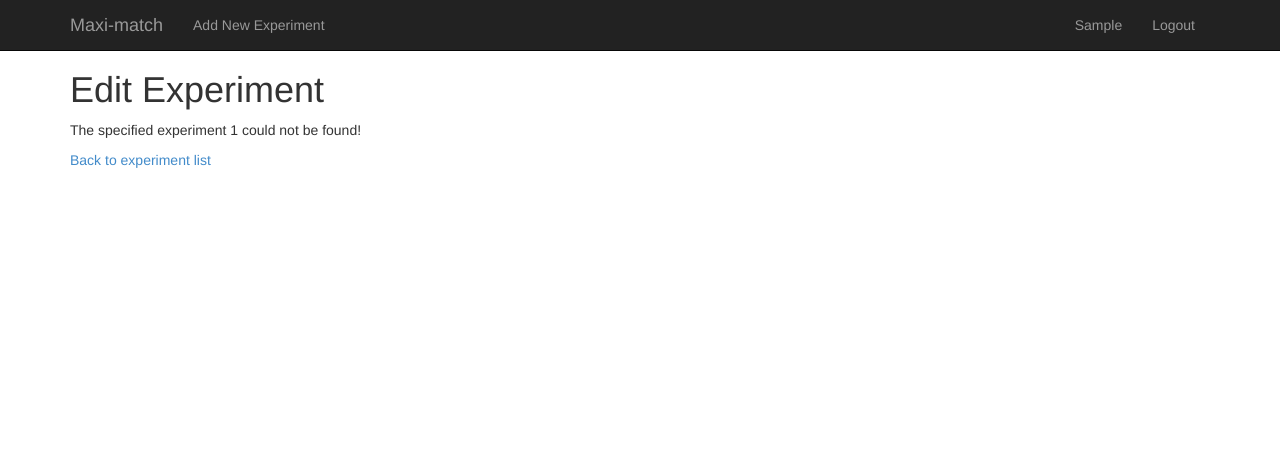
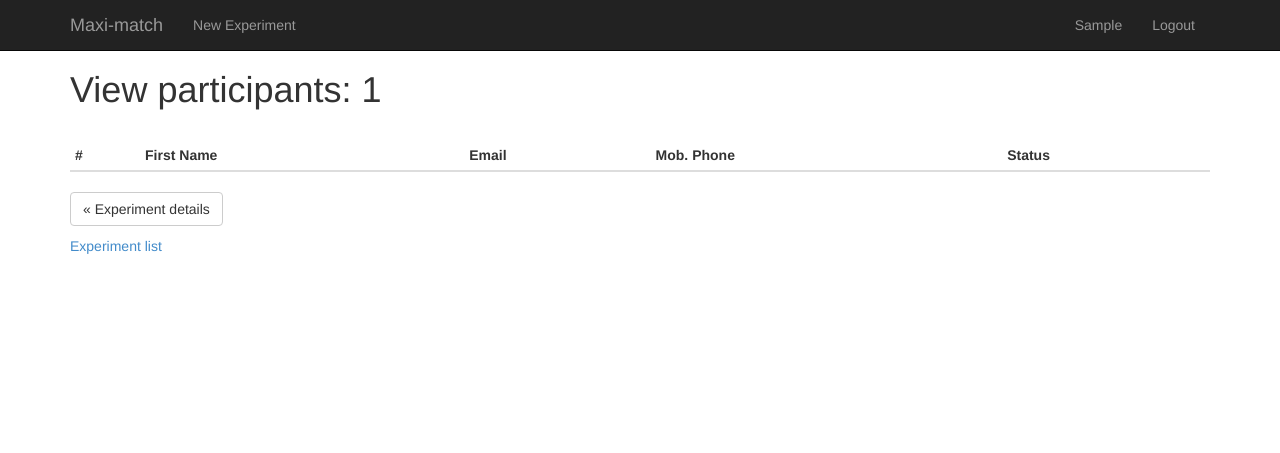
Before and after one commit to MickeyPash/DIM3-Rio, a Django app: page /view_participants/1/ in a window 1280 px wide. Shown: the top 453 px of the page. Run offline with Django 3.2, Linux system fonts and the light colour scheme; a user stored in the database is signed in; tables that the repository leaves empty hold one stand-in row (values such as "Sample post"); lists and menus that the app fills with data are empty; parts of the project's set-up code (start-up, migrations or seed data) failed here and were passed over; some libraries are stand-ins or nearby versions.

Commit message:
Requires researcher login for certain views, added alerts, view participants

```diff
--- a/team_zeta_project/maximatch/models.py
+++ b/team_zeta_project/maximatch/models.py
@@ -66,7 +66,7 @@ class Experiment(models.Model):
     researcher = models.ForeignKey(Researcher)
 
     def __unicode__(self):
-        return self.short_description
+        return self.title
 
 class Application(models.Model):
     STATUS_CHOICES = (
@@ -80,4 +80,4 @@ class Application(models.Model):
     status = models.CharField(max_length=25, choices=STATUS_CHOICES)
 
     def __unicode__(self):
-        return self.participant.user.username+'-'+self.experiment.short_description
+        return '\"' + self.participant.user.username + '\"' +' applied for \"'+self.experiment.short_description + '\"'
--- a/team_zeta_project/maximatch/views.py
+++ b/team_zeta_project/maximatch/views.py
@@ -30,6 +30,13 @@ def is_researcher(user_id=None):
         pass
     return False
 
+def count_participants(experiment=None):
+    try:
+        num = Application.objects.filter(experiment=experiment).count()
+    except:
+        num = 0
+    return num
+
 def index(request):
     context = RequestContext(request)
 
@@ -38,6 +45,11 @@ def index(request):
 
     for experiment in experiment_list:
         experiment.url = encode_url(experiment.title)
+
+    if is_researcher(request.user.id):
+        context_dict['is_researcher'] = True
+        for experiment in experiment_list:
+            experiment.num_participants = count_participants(experiment)
 
     return render_to_response('maximatch/index.html', context_dict, context)
 
@@ -52,6 +64,8 @@ def experiment(request, experiment_title_url):
 
     context_dict = {'experiment_title': experiment_title}
 
+    applied = False
+
     try:
         experiment = Experiment.objects.get(title=experiment_title)
 
@@ -60,7 +74,19 @@ def experiment(request, experiment_title_url):
         context_dict['experiment'] = experiment
 
     except Experiment.DoesNotExist:
+        experiment = None
         pass
+    if not is_researcher(request.user.id) and experiment:
+        try:
+            user = User.objects.get(id=request.user.id)
+            participant = Participant.objects.get(user=user)
+            application = Application.objects.get(participant=participant, experiment=experiment)
+            applied = True
+        except (Application.DoesNotExist, Participant.DoesNotExist, User.DoesNotExist):
+            applied = False
+
+
+    context_dict['applied'] = applied
 
     return render_to_response('maximatch/experiment.html', context_dict, context)
 
@@ -139,15 +165,18 @@ def apply_experiment(request, experiment_title_url=None):
     try:
         user = User.objects.get(id=user_id)
         experiment = Experiment.objects.get(title=decode_url(experiment_title_url))
+        experiment.url = encode_url(experiment.title)
         participant = Participant.objects.get(user=user)
     except (Experiment.DoesNotExist, User.DoesNotExist, Participant.DoesNotExist):
         context_dict['error_message'] = 'Participant or experiment does not exist.'
-        return render_to_response('maximatch/applied_experiment.html', context_dict, context)
+        return HttpResponseRedirect('/maximatch/experiment/%s/'%experiment.url)
 
     try:
         application = Application.objects.get(participant=participant, experiment=experiment)
         context_dict['error_message'] = 'You have already applied to this experiment.'
-        return render_to_response('maximatch/applied_experiment.html', context_dict, context)
+        context_dict['applied'] = True
+
+        return HttpResponseRedirect('/maximatch/experiment/%s/'%experiment.url)
 
     except Application.DoesNotExist:
         pass
@@ -158,7 +187,7 @@ def apply_experiment(request, experiment_title_url=None):
     success = True
     context_dict = {'success': success}
 
-    return render_to_response('maximatch/applied_experiment.html', context_dict, context)
+    return HttpResponseRedirect('/maximatch/experiment/%s/'%experiment.url)
 
 @login_required
 def view_participants(request, experiment_title_url=None):
@@ -174,12 +203,17 @@ def view_participants(request, experiment_title_url=None):
     try:
         experiment = Experiment.objects.get(title=experiment_title)
         experiment.url = encode_url(experiment.title)
+        applications = Application.objects.filter(experiment=experiment)
 
         context_dict['experiment'] = experiment
+        context_dict['applications'] = applications
 
     except Experiment.DoesNotExist:
         # We get here if we didn't find the specified experiment.
-        return render_to_response('maximatch/edit_experiment.html', context_dict, context)
+        applications = None
+        context_dict['error_message'] = 'Experiment does not exist'
+
+    return render_to_response('maximatch/view_participants.html', context_dict, context)
 
     if request.POST:
         form = ExperimentForm(request.POST, instance=experiment)
@@ -197,7 +231,7 @@ def view_participants(request, experiment_title_url=None):
 
     context_dict['form'] = form
 
-    return render_to_response('maximatch/edit_experiment.html', context_dict, context)
+    return render_to_response('maximatch/view_participants.html', context_dict, context)
 
 def register(request):
     context = RequestContext(request)
--- a/team_zeta_project/static/css/main.css
+++ b/team_zeta_project/static/css/main.css
@@ -122,7 +122,12 @@ body {
   height: 200px;
 }
 
+a.no-style {
 
+}
+a.no-style:hover, a.no-style:visited, a.no-style:link, a.no-style:active {
+  text-transform: none !important;
+}
 
 
 
--- a/team_zeta_project/templates/maximatch/base.html
+++ b/team_zeta_project/templates/maximatch/base.html
@@ -24,7 +24,7 @@
                 <div class="navbar-left">
                     <ul class="nav navbar-nav">
                         {% if user.id|is_researcher %}
-                                <li><a href="/maximatch/add_experiment/">Add New Experiment</a></li>
+                                <li><a href="/maximatch/add_experiment/">New Experiment</a></li>
                         {% endif %}
                     </ul>
             </div>
--- a/team_zeta_project/templates/maximatch/index.html
+++ b/team_zeta_project/templates/maximatch/index.html
@@ -14,6 +14,10 @@
                   <br>
 
                   <p>Duration: {{ experiment.duration }} <a class="btn btn-default pull-right" href="/maximatch/experiment/{{ experiment.url }}" role="button">View details &raquo;</a></p>
+                  {% if is_researcher %}
+                  <p>{{ experiment.num_participants }} Participants</p>
+                  {% endif %}
+                  <p></p>
                 </div>
             {% endfor %}
 
--- a/team_zeta_project/templates/maximatch/login.html
+++ b/team_zeta_project/templates/maximatch/login.html
@@ -12,7 +12,10 @@
         {% csrf_token %}
 
         {% if error_message %}
-        <p><strong>{{ error_message }}</strong></p>
+        <div class="alert alert-danger">
+        <button type="button" class="close" data-dismiss="alert" aria-hidden="true">&times;</button>
+        {{ error_message }}
+        </div>
         {% endif %}
 
         Username: <input type="text" class="input-block-level form-control" placeholder="Username" name="username" value="" size="50" required/>
--- a/team_zeta_project/templates/maximatch/settings.html
+++ b/team_zeta_project/templates/maximatch/settings.html
@@ -5,7 +5,11 @@
     <h1>Settings</h1>
 
     {% if updated %}
-        <p><strong>Settings updated!</strong></p>
+        <div class="alert alert-success">
+        <button type="button" class="close" data-dismiss="alert" aria-hidden="true">&times;</button>
+        {{ error_message }}
+        <strong>Settings updated!</strong>
+        </div>
     {% endif %}
 
     <form id="user_form" method="post" action="/maximatch/settings/">
--- a/team_zeta_project/templates/maximatch/view_participants.html
+++ b/team_zeta_project/templates/maximatch/view_participants.html
@@ -0,0 +1,38 @@
+{% extends 'maximatch/base.html' %}
+
+{% block title %}{{ experiment_title }}{% endblock %}
+
+{% block body_block %}
+
+	{% if not experiment_title %}
+		<h1>{{ error_message }}</h1>
+	{% else %}
+    <h1>View participants: {{ experiment_title }}</h1>
+
+    <br>
+
+    <table class="table table-condensed">
+      <thead>
+        <tr>
+          <th>#</th>
+          <th>First Name</th>
+          <th>Email</th>
+          <th>Mob. Phone</th>
+          <th>Status</th>
+        </tr>
+      </thead>
+      <tbody>
+      {% for application in applications %}
+        <tr>
+          <td>{{ forloop.counter }}</td>
+          <td>{{ application.participant.user.first_name }}</td>
+          <td>{{ application.participant.user.email }}</td>
+          <td>{{ application.participant.mobile_phone }}</td>
+          <td>{{ application.status }}</td>
+        </tr>
+      {% endfor %}
+    </table>
+    {% endif %}
+    <p><a class="btn btn-default" href="/maximatch/experiment/{{ experiment.url }}" role="button">&laquo; Experiment details</a></p>
+    <p><a href="/maximatch">Experiment list</a></p>
+{% endblock %}
```
Also changed, not shown: team_zeta_project/populate_maximatch.py (+5 -5 lines), team_zeta_project/templates/maximatch/applied_experiment.html (deleted, +0 -15 lines), team_zeta_project/templates/maximatch/experiment.html (+12 -5 lines).
